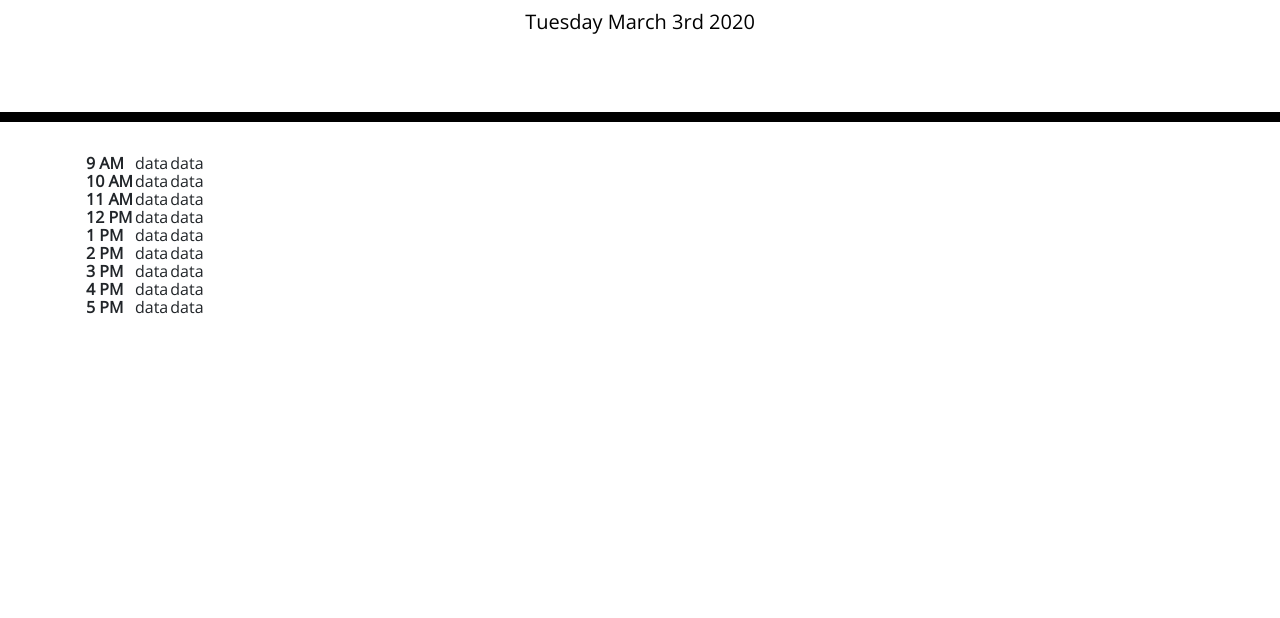
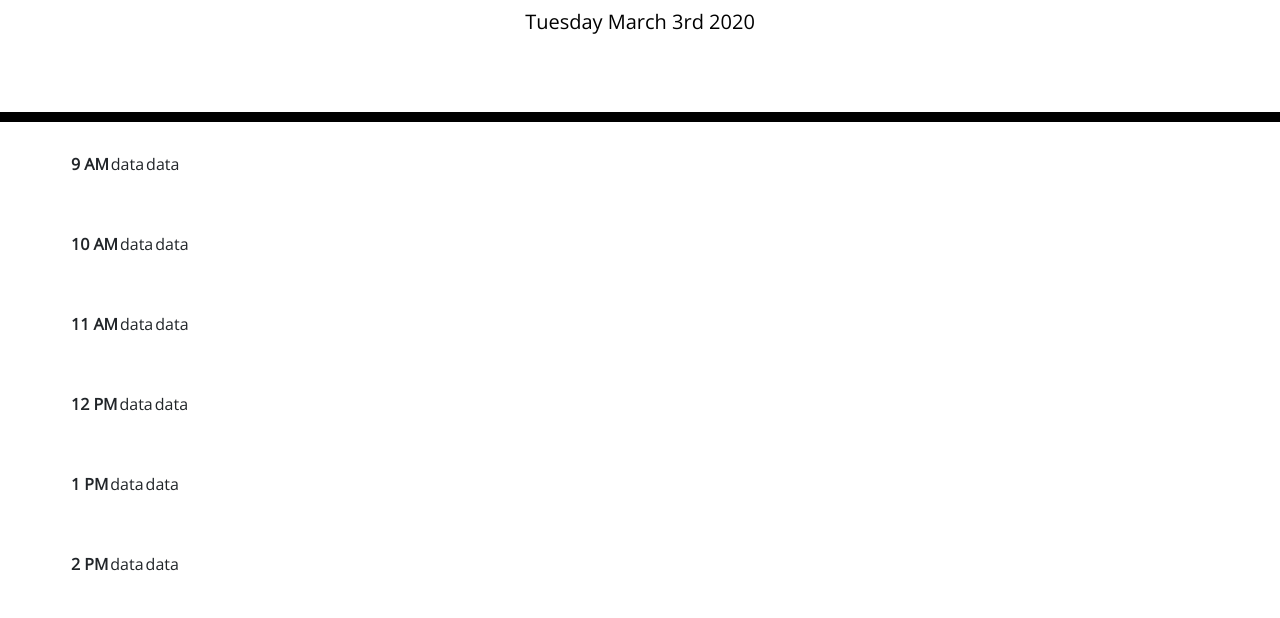
Before and after one commit to TevinWard7/Day-Planner, a plain HTML site: page index.html in a window 1280 px wide. Shown: the part 182-800 px from the top of the page. Drawn offline with nearby package versions, Linux system fonts and the light colour scheme.

Commit message:
added .row class to all table rows in html to link to css

```diff
--- a/index.html
+++ b/index.html
@@ -23,55 +23,55 @@
     <!-- Timeblocks go here -->
     <table>
 
-      <tr>
-        <th>9 AM</th>
+      <tr class="row">
+        <th value=9>9 AM</th>
         <td>data</td>
         <td>data</td>
       </tr>
 
-      <tr>
-        <th>10 AM</th>
+      <tr class="row">
+        <th value=10>10 AM</th>
         <td>data</td>
         <td>data</td>
       </tr>
 
-      <tr>
-        <th>11 AM</th>
+      <tr class="row">
+        <th value=11>11 AM</th>
         <td>data</td>
         <td>data</td>
       </tr>
 
-      <tr>
-        <th>12 PM</th>
+      <tr class="row">
+        <th value=12>12 PM</th>
         <td>data</td>
         <td>data</td>
       </tr>
 
-      <tr>
-        <th>1 PM</th>
+      <tr class="row">
+        <th value=1>1 PM</th>
         <td>data</td>
         <td>data</td>
       </tr>
 
-      <tr>
-        <th>2 PM</th>
+      <tr class="row">
+        <th value=2>2 PM</th>
         <td>data</td>
         <td>data</td>
       </tr>
 
-      <tr>
-        <th>3 PM</th>
+      <tr class="row">
+        <th value=3>3 PM</th>
         <td>data</td>
         <td>data</td>
       </tr>
 
-      <tr>
+      <tr class="row">
         <th>4 PM</th>
         <td>data</td>
         <td>data</td>
       </tr>
 
-      <tr>
+      <tr class="row">
         <th>5 PM</th>
         <td>data</td>
         <td>data</td>
@@ -90,6 +90,10 @@
     $("#currentDay").text(moment.format("dddd " + "MMMM " + "Mo " + "YYYY "));
 
 
+    if (valu)
+      $("td").addClass("present");
+
+
   </script>
 </body>
 
```
